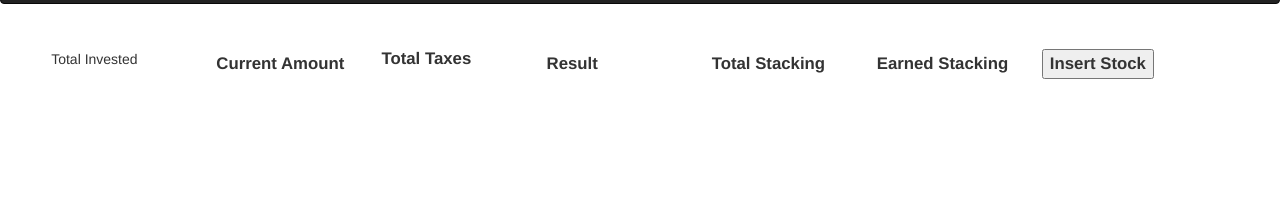
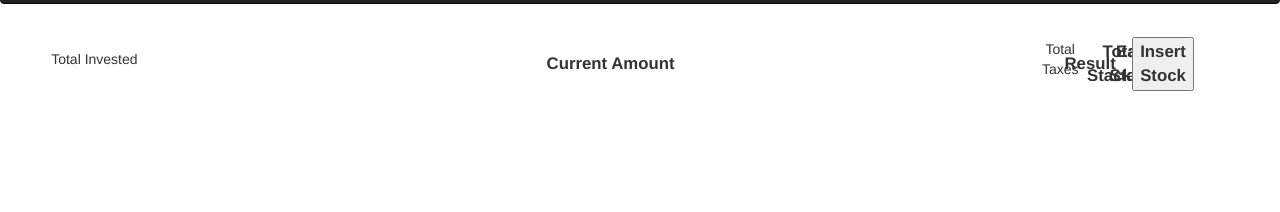
Before and after one commit to diegojfcampos/web_smart_stock_tracker, a plain HTML site: page html/portfolio.html in a window 1280 px wide. Shown: the part 73-285 px from the top of the page. Drawn offline with nearby package versions, Linux system fonts and the light colour scheme; no server answers.

Commit message:
Adjusting Wallet

```diff
--- a/html/portfolio.html
+++ b/html/portfolio.html
@@ -43,9 +43,8 @@
 
       </div>
       <div class="Title" id="currentAmount">Current Amount</div>
-      <div class="Title" id="totalTaxes">
-        <p>Total Taxes</p>
-      </div>
+      <div  id="totalTaxes">
+      <div><p>Total Taxes</p></div>
       <div class="Title" id="resultSpot">Result</div>
       <div class="Title" id="totalStacking">Total Stacking</div>
       <div class="Title" id="totalEarnedStacking">Earned Stacking</div>
```
